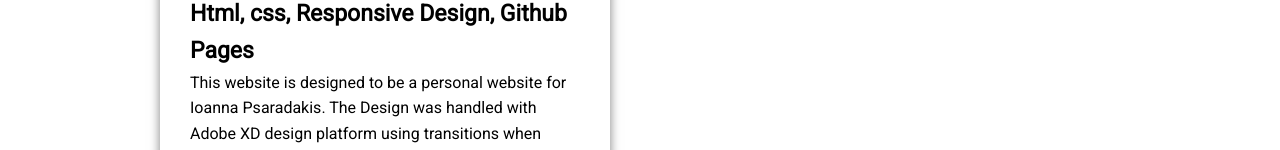
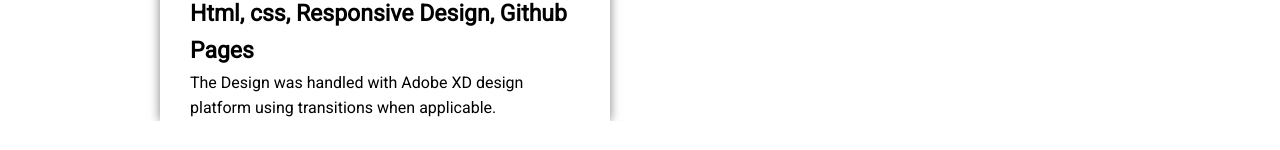
Before and after one commit to darthinvader/online-cv, a React (Create React App) app: page / in a window 1280 px wide. Shown: the part 899-1049 px from the top of the page. After the commit the page ends 1020 px from the top, so only its background shows below. Built offline with nearby package versions, Linux system fonts and the light colour scheme.

Commit message:
[fix] description in 3rd project change

```diff
--- a/src/components/Projects/ProjectsContainer.js
+++ b/src/components/Projects/ProjectsContainer.js
@@ -35,7 +35,7 @@
       background={{ background: "linear-gradient(#001f2b,white)" }}
       title="Ioanna Psaradakis' Personal Website"
       subTitle="Html, css, Responsive Design, Github Pages"
-      description="This website is designed to be a personal website for Ioanna Psaradakis. The Design was handled with Adobe XD design platform using transitions when applicable"
+      description="The Design was handled with Adobe XD design platform using transitions when applicable."
     />
   );
 
```
